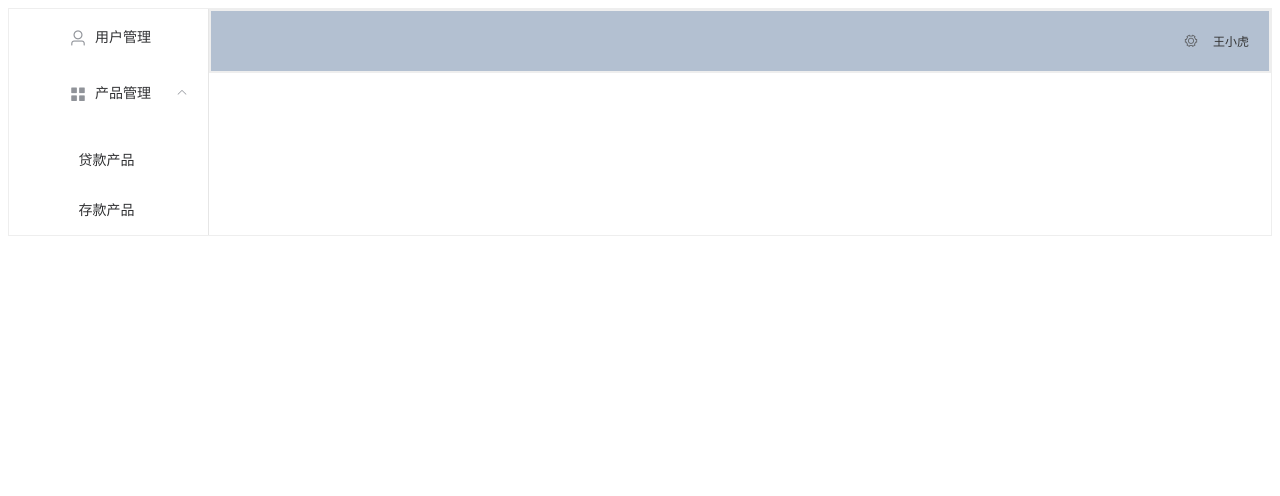
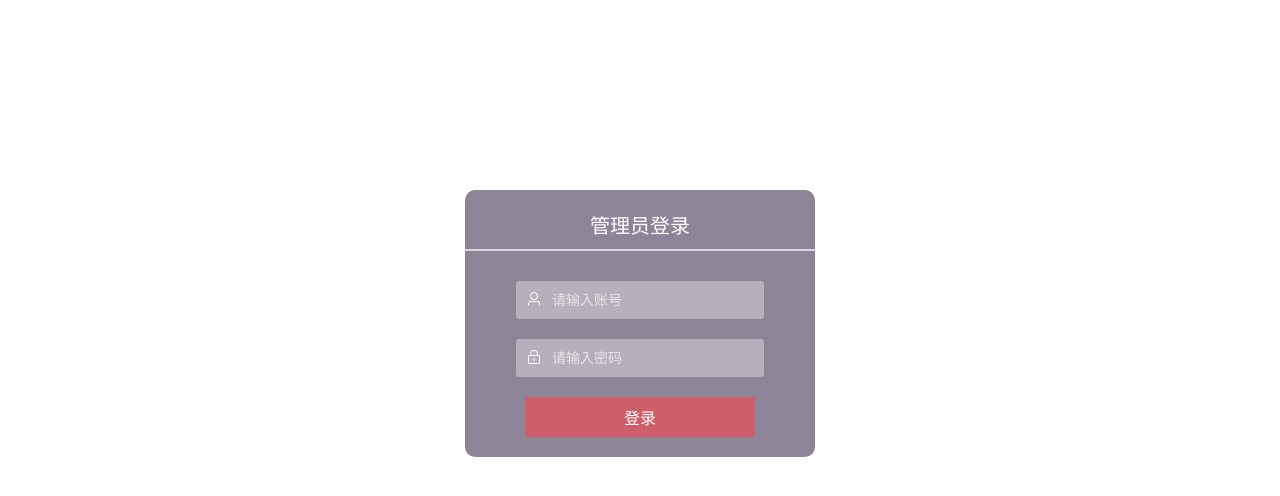
Before and after one commit to Ye-YiChen/a22_management, a Vue app: page /login in a window 1280 px wide. Shown: the top 496 px of the page. Built offline with nearby package versions, Linux system fonts and the light colour scheme.

Commit message:
a22 登录页面

```diff
--- a/src/App.vue
+++ b/src/App.vue
@@ -1,55 +1,15 @@
 <template>
   <div id="app">
-    <el-container>
-      <el-aside width="200px">
-        <el-menu :default-openeds="['1','2']">
-          <router-link to="/user" class="router" active-class="current"
-            ><el-menu-item index="1">
-              <template slot="title"
-                ><i class="el-icon-user"></i>用户管理</template
-              >
-            </el-menu-item>
-          </router-link>
-          <el-submenu index="2">
-            <template slot="title"
-              ><i class="el-icon-menu"></i>产品管理</template
-            >
-            <el-menu-item-group>
-              <router-link
-                to="/product/loan"
-                class="router"
-                active-class="current"
-              >
-                <el-menu-item index="2-1">贷款产品</el-menu-item>
-              </router-link>
-              <router-link
-                to="/product/store"
-                class="router"
-                active-class="current"
-              >
-                <el-menu-item index="2-2">存款产品</el-menu-item>
-              </router-link>
-            </el-menu-item-group>
-          </el-submenu>
-        </el-menu>
-      </el-aside>
-      <el-container direction="vertical">
-        <show-header />
-        <keep-alive>
-          <router-view />
-        </keep-alive>
-      </el-container>
-    </el-container>
+    <router-view></router-view>
   </div>
 </template>
 
 <script>
-import ShowHeader from "./components/ShowHeader.vue";
 export default {
-  components: { ShowHeader },
+  components: {},
 };
 </script>
-<style lang="less">
+<style lang="less" scoped>
 html {
   min-height: 100%;
 }
@@ -64,16 +24,4 @@ body {
   color: #2c3e50;
   height: 100%;
 }
-.el-container {
-  height: 100%;
-  border: 1px solid #eee;
-}
-.el-aside {
-  color: #333;
-  background-color: rgb(238, 241, 246);
-  height: 100%;
-}
-.router {
-  text-decoration: none;
-}
 </style>
--- a/src/views/ProductStoreManagement.vue
+++ b/src/components/ProductStoreManagement.vue
@@ -87,6 +87,7 @@
         label-width="100px"
         label-position="left"
         :rules="rules"
+
       >
         <el-form-item label="产品编号" prop="id">
           <el-input v-model="form.id" autocomplete="off"></el-input>
@@ -249,12 +250,14 @@ export default {
     },
   },
   mounted() {
+    console.log(1);
     this.isLoading = true;
     this.axios({
       method: "get",
-      url: "/item/loan/list",
+      url: "/admin/item/list",
     })
       .then((response) => {
+        console.log(response);
         if (response.data.status != 0) {
           this.MessageBox.alert(response.data.message);
         } else {
--- a/src/components/ShowHeader.vue
+++ b/src/components/ShowHeader.vue
@@ -4,18 +4,30 @@
       <el-dropdown>
         <i class="el-icon-setting" style="margin-right: 15px"></i>
         <el-dropdown-menu slot="dropdown">
-              <el-dropdown-item>查看</el-dropdown-item>
-              <el-dropdown-item>新增</el-dropdown-item>
-              <el-dropdown-item>删除</el-dropdown-item>
+          <el-dropdown-item @click="AdminLogin()">登录</el-dropdown-item>
+          <el-dropdown-item @click="AdminLogout()">注销</el-dropdown-item>
         </el-dropdown-menu>
       </el-dropdown>
-          <span>王小虎</span>
+      <span @click="AdminLogin()">{{ isLogin ? AdminName : "尚未登录" }}</span>
     </el-header>
   </el-container>
 </template>
 
 <script>
-export default {};
+export default {
+  data() {
+    return {
+      isLogin: false,
+      AdminName: null,
+    };
+  },
+  methods: {
+    AdminLogin() {
+
+    },
+    AdminLogout() {},
+  },
+};
 </script>
 
 <style scoped>
--- a/src/main.js
+++ b/src/main.js
@@ -64,11 +64,11 @@ Vue.use(DatePicker)
 
 Vue.prototype.MessageBox = MessageBox
 Vue.prototype.axios = axios;
-axios.defaults.withCredentials = true
+// axios.defaults.withCredentials = true
 // axios基本设置
 // axios.defaults.baseURL = 'http://47.113.180.139:90'
 // 代理服务器 请求本地
-axios.defaults.baseURL = 'http://192.168.28.254:8080/'
+axios.defaults.baseURL = 'http://47.113.219.107:90/'
 new Vue({
   router,
   store,
--- a/src/router/index.js
+++ b/src/router/index.js
@@ -1,38 +1,55 @@
 import Vue from 'vue'
 import VueRouter from 'vue-router'
-import UserManagement from '../views/UserManagement.vue'
-import ProductStoreManagement from '../views/ProductStoreManagement.vue'
-import ProductLoanManagement from '../views/ProductLoanManagement.vue'
-
+import UserManagement from '../components/UserManagement.vue'
+import ProductStoreManagement from '../components/ProductStoreManagement.vue'
+import ProductLoanManagement from '../components/ProductLoanManagement.vue'
+import AdminLogin from '../views/AdminLogin.vue'
+import AdminManagement from '../views/AdminManagement.vue'
 Vue.use(VueRouter)
 
 const routes = [
   {
-  path:'/',
-  redirect: '/user'
+    path: '/',
+    redirect: '/login'
 
   },
   {
-  path:'/user',
-  name: 'User',
-  component:UserManagement
+    path: '/login',
+    name: 'Login',
+    component: AdminLogin
   },
   {
-  path:'/product',
-  name:'Product',
-  redirect: '/product/store'
-
+    path: '/management',
+    name: 'Management',
+    component: AdminManagement,
+    children: [
+      {
+        path: 'user',
+        name: 'User',
+        component: UserManagement
       },
       {
-  path:'/product/store',
-  name:'Store',
-  component:ProductStoreManagement
+        path: '/managment/product',
+        name: 'Product',
+        redirect: '/management/product/store',
+        children: [
+          {
+            path: '/management/product/store',
+            name: 'Store',
+            component: ProductStoreManagement
           },
           {
-  path:'/product/loan',
-  name:'Loan',
-  component:ProductLoanManagement
+            path: '/management/product/loan',
+            name: 'Loan',
+            component: ProductLoanManagement
           }
+        ]
+      },
+    ]
+  },
+
+
+
 ]
 
 const router = new VueRouter({
--- /dev/null
+++ b/src/views/AdminLogin.vue
@@ -0,0 +1,186 @@
+<template>
+  <div class="loginPage">
+    <h1 class="title">后台管理系统</h1>
+    <div class="login-box">
+      <div class="login-title">管理员登录</div>
+      <form action="" id="login">
+        <label for="adminname">
+          <span class="el-icon-user"></span>
+          <input
+            type="text"
+            name="adminname"
+            id="adminname"
+            placeholder="请输入账号"
+            v-model="acount"
+          />
+        </label>
+        <label id="p-ico" for="password">
+          <span class="el-icon-lock"></span>
+          <input
+            type="password"
+            name="pwd"
+            id="pwd"
+            placeholder="请输入密码"
+            v-model="password"
+          />
+        </label>
+        <button class="login-btn" @click.prevent="AdminLogin()">登录</button>
+      </form>
+    </div>
+    <el-dialog
+      title="提示"
+      :visible.sync="dialogVisible"
+      width="30%"
+      center
+      top="17%"
+      :before-close="handleClose"
+    >
+      <span>{{ dialogMessage }}</span>
+      <span slot="footer" class="dialog-footer">
+        <el-button @click="dialogVisible = false">取 消</el-button>
+        <el-button type="primary" @click="dialogVisible = false"
+          >确 定</el-button
+        >
+      </span>
+    </el-dialog>
+  </div>
+</template>
+
+<script>
+export default {
+  data() {
+    return {
+      acount: null,
+      password: null,
+      dialogVisible: false,
+      dialogMessage: null,
+    };
+  },
+  methods: {
+    handleClose() {
+      this.dialogVisible = false;
+    },
+    AdminLogin() {
+      if (!this.acount || !this.password) {
+        this.dialogVisible = true;
+        this.dialogMessage = "请输入正确的账号或密码";
+        return false;
+      }
+      this.axios({
+        method: "post",
+        url: "/admin/login",
+        params: {
+          number: this.acount,
+          pwd: this.password,
+        },
+      })
+        .then((response) => {
+          if (response.data.status != 0) {
+            this.dialogVisible = true;
+            this.dialogMessage = response.data.data.message;
+          } else {
+            this.goManagement();
+          }
+        })
+        .catch((err) => {
+          this.dialogVisible = true;
+          this.dialogMessage = err.message;
+        });
+    },
+  },
+};
+</script>
+
+<style>
+body {
+  /* background-image: url("../../public/img/abgi.png"); */
+  /* background: no-repeat; */
+  background-size: 100%;
+  /* filter: blur(1px); */
+  height: 100%;
+}
+
+h1 {
+  position: absolute;
+  top: 10%;
+  left: 50%;
+  transform: translateX(-50%);
+  font-family: "宋体";
+  height: 40px;
+  line-height: 40px;
+  letter-spacing: 1.5px;
+  font-size: 40px;
+  color: #fff;
+}
+
+.login-box {
+  margin: 15% auto;
+  width: 350px;
+  background-color: rgba(95, 80, 109, 0.7);
+  /* padding: 40px; */
+  border-radius: 10px;
+  color: #fff;
+  transition: 0.2s;
+}
+.login-box:hover {
+  background-color: rgba(95, 80, 109, 0.9);
+}
+.login-title {
+  margin-bottom: 20px;
+  border-bottom: 2px solid #ffffffaa;
+  padding: 20px 40px 10px;
+  font-size: 20px;
+}
+
+#login {
+  display: flex;
+  flex-direction: column;
+  align-items: center;
+  justify-content: center;
+  padding: 10px 40px;
+}
+
+label {
+  font-family: "iconfont";
+
+  background-color: rgba(255, 255, 255, 0.35);
+  margin-bottom: 20px;
+  padding: 10px;
+  border-radius: 3px;
+}
+
+input {
+  border: 0;
+  background-color: transparent;
+  color: #fff;
+  outline: none;
+  font-size: 14px;
+  width: 200px;
+  padding-left: 10px;
+}
+
+::-ms-input-placeholder {
+  color: #ffffffaa;
+}
+
+::-webkit-input-placeholder {
+  color: #ffffffaa;
+}
+
+.login-btn {
+  width: 85%;
+  padding: 8px;
+  margin-bottom: 10px;
+  background: #ef4c53aa;
+  color: #fff;
+  font-size: 16px;
+  border: 0;
+  border-radius: 3px;
+  cursor: pointer;
+  transition: 0.2s;
+}
+
+.login-btn:hover {
+  background: #ef4c53;
+}
+</style>
--- /dev/null
+++ b/src/views/AdminManagement.vue
@@ -0,0 +1,65 @@
+<template>
+  <el-container>
+    <el-aside width="200px">
+      <el-menu :default-openeds="['1', '2']">
+        <router-link to="/management/user" class="router" active-class="current"
+          ><el-menu-item index="1">
+            <template slot="title"
+              ><i class="el-icon-user"></i>用户管理</template
+            >
+          </el-menu-item>
+        </router-link>
+        <el-submenu index="2">
+          <template slot="title"><i class="el-icon-menu"></i>产品管理</template>
+          <el-menu-item-group>
+            <router-link
+              to="/management/product/loan"
+              class="router"
+              active-class="current"
+            >
+              <el-menu-item index="2-1">贷款产品</el-menu-item>
+            </router-link>
+            <router-link
+              to="/management/product/store"
+              class="router"
+              active-class="current"
+            >
+              <el-menu-item index="2-2">存款产品</el-menu-item>
+            </router-link>
+          </el-menu-item-group>
+        </el-submenu>
+      </el-menu>
+    </el-aside>
+    <el-container direction="vertical">
+      <show-header />
+      <keep-alive>
+        <router-view />
+      </keep-alive>
+    </el-container>
+  </el-container>
+</template>
+
+<script>
+import ShowHeader from "../components/ShowHeader.vue";
+export default {
+  components: { ShowHeader },
+};
+</script>
+
+<style scoped>
+body {
+  background-image: none;
+}
+.el-container {
+  height: 100%;
+  border: 1px solid #eee;
+}
+.el-aside {
+  color: #333;
+  background-color: rgb(238, 241, 246);
+  height: 100%;
+}
+.router {
+  text-decoration: none;
+}
+</style>
--- a/vue.config.js
+++ b/vue.config.js
@@ -3,6 +3,6 @@ module.exports = defineConfig({
   transpileDependencies: true,
   // lintOnSave:false
   devServer: {
-    proxy: "http://47.113.180.139:8080"
+    // proxy: "http://47.113.180.139:8080"
   }
 })
```
Also changed, not shown: public/img/abgi.png (added), src/components/ProductLoanManagement.vue (renamed from src/views/ProductLoanManagement.vue), src/components/UserManagement.vue (renamed from src/views/UserManagement.vue). Lines whose indentation alone changed are shown as unchanged.
